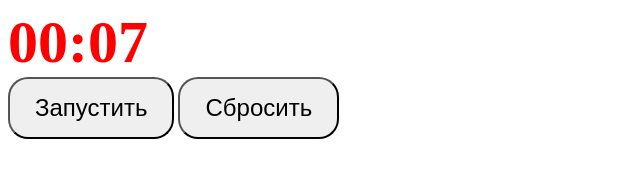
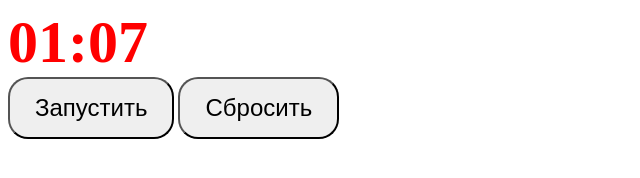
Before and after one commit to holylegend/holylegend.github.io, a plain HTML site: page timer/index.html in a window 1280 px wide. Shown: the full height of the page, 0-640 px from the left. Drawn offline with Linux system fonts and the light colour scheme.

Commit message:
Update index.html

```diff
--- a/timer/index.html
+++ b/timer/index.html
@@ -26,7 +26,7 @@
 
 <script>
 
-var count = 7; //время в секундах
+var count = 67; //время в секундах
 var refresh = count + 1;
 started = false;
 var min = Math.floor(count / 60);
```
